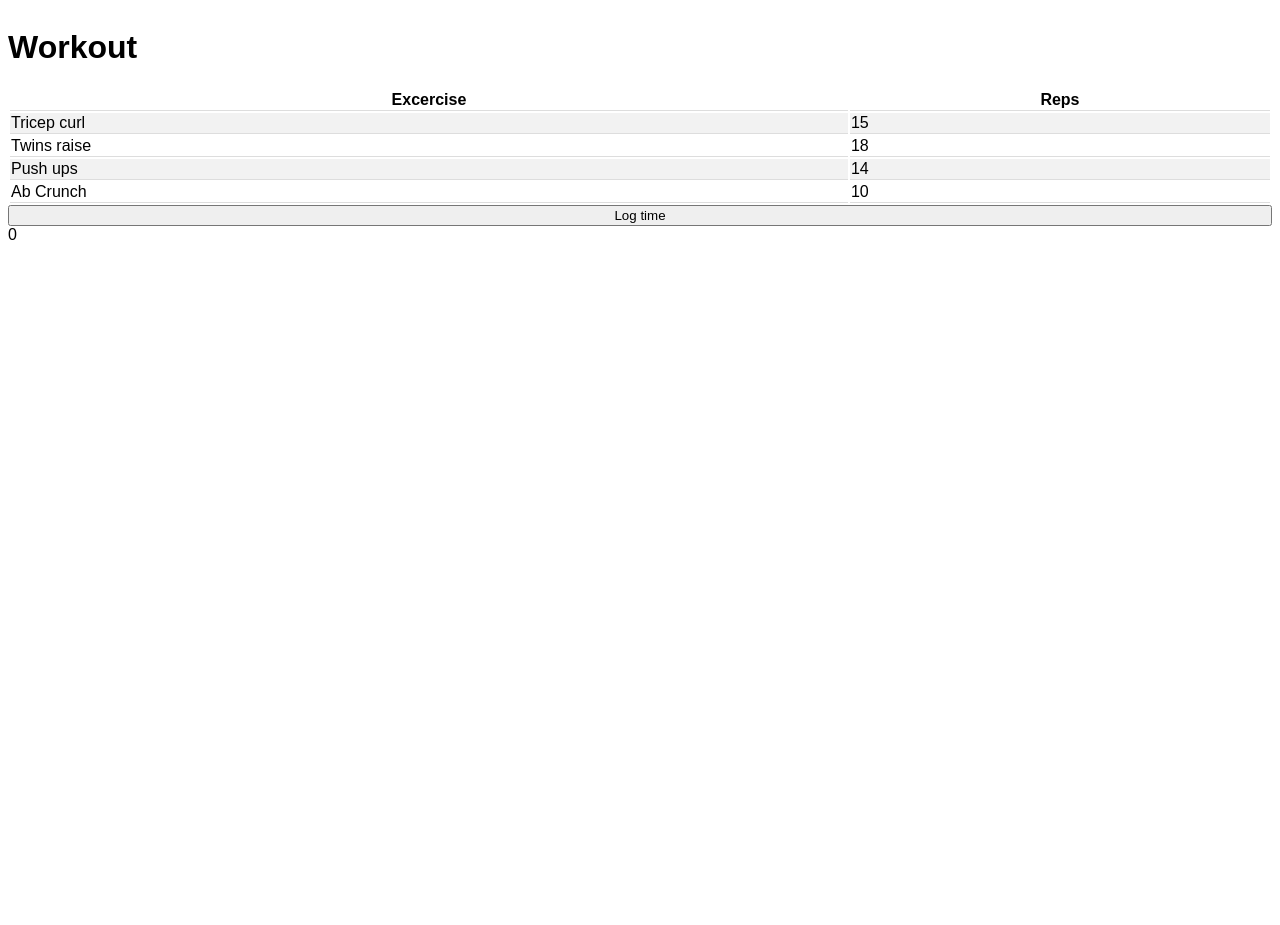
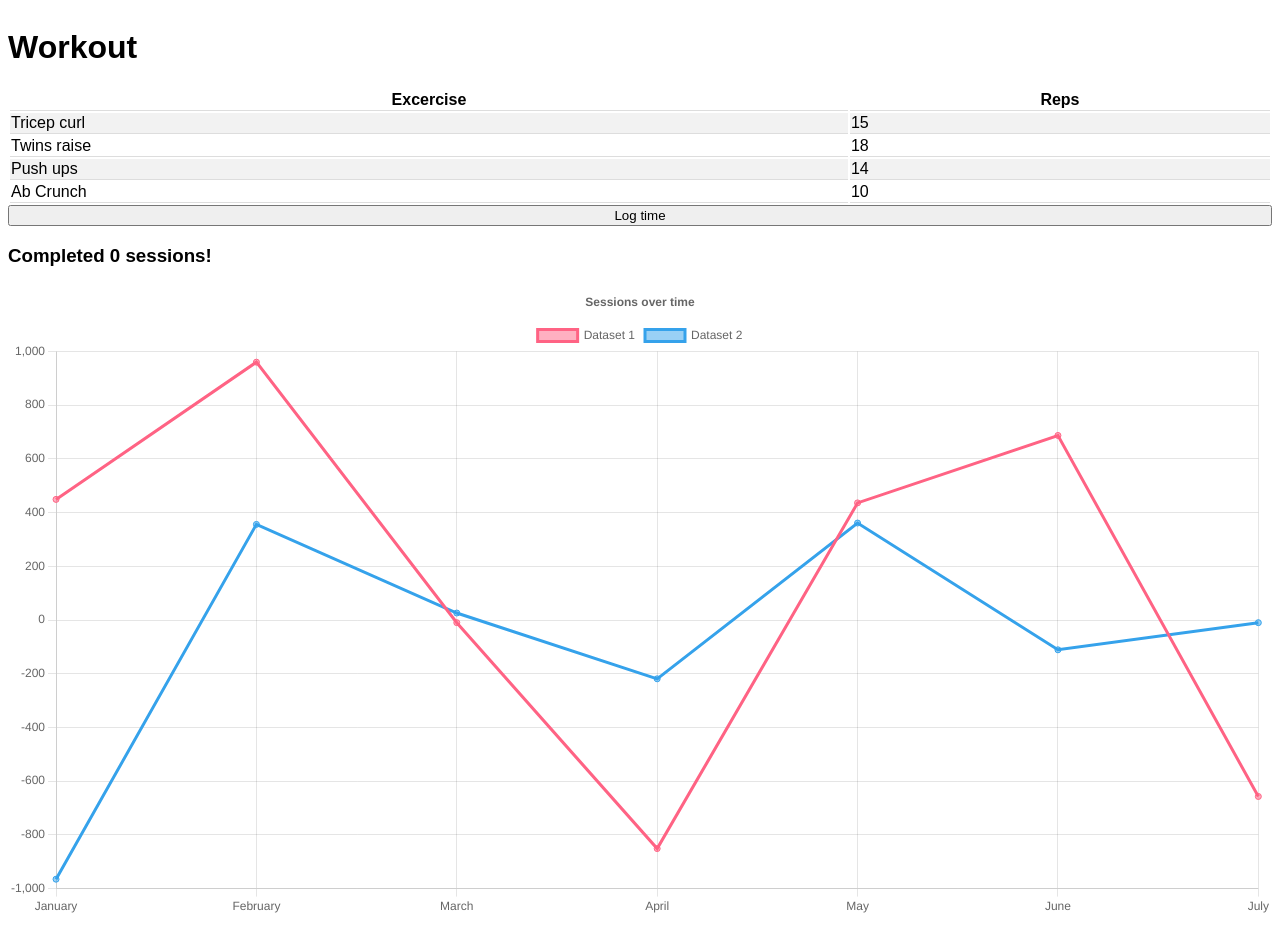
Before and after one commit to fxcircus/fitness-journey, a React (Create React App) app: page / in a window 1280 px wide. Before the commit the page ends 800 px from the top, so only its background shows below. Built offline with nearby package versions, Linux system fonts and the light colour scheme; no server answers.

Commit message:
line chart

```diff
--- a/package.json
+++ b/package.json
@@ -7,11 +7,14 @@
     "@testing-library/react": "^13.2.0",
     "@testing-library/user-event": "^13.5.0",
     "axios": "^0.27.2",
+    "chart.js": "^3.8.0",
     "dotenv": "^16.0.0",
     "express": "^4.18.1",
+    "faker": "5.5.3",
     "method-override": "^3.0.0",
     "mongoose": "^6.3.2",
     "react": "^18.1.0",
+    "react-chartjs-2": "^4.2.0",
     "react-dom": "^18.1.0",
     "react-router-dom": "^6.3.0",
     "react-scripts": "5.0.1",
--- /dev/null
+++ b/src/components/LineChart.jsx
@@ -0,0 +1,60 @@
+import React from 'react';
+import {
+  Chart as ChartJS,
+  CategoryScale,
+  LinearScale,
+  PointElement,
+  LineElement,
+  Title,
+  Tooltip,
+  Legend,
+} from 'chart.js';
+import { Line } from 'react-chartjs-2';
+import faker from 'faker';
+
+ChartJS.register(
+  CategoryScale,
+  LinearScale,
+  PointElement,
+  LineElement,
+  Title,
+  Tooltip,
+  Legend
+);
+
+export const options = {
+  responsive: true,
+  plugins: {
+    legend: {
+      position: 'top'
+    },
+    title: {
+      display: true,
+      text: 'Sessions over time',
+    },
+  },
+};
+
+const labels = ['January', 'February', 'March', 'April', 'May', 'June', 'July'];
+
+export const data = {
+  labels,
+  datasets: [
+    {
+      label: 'Dataset 1',
+      data: labels.map(() => faker.datatype.number({ min: -1000, max: 1000 })),
+      borderColor: 'rgb(255, 99, 132)',
+      backgroundColor: 'rgba(255, 99, 132, 0.5)',
+    },
+    {
+      label: 'Dataset 2',
+      data: labels.map(() => faker.datatype.number({ min: -1000, max: 1000 })),
+      borderColor: 'rgb(53, 162, 235)',
+      backgroundColor: 'rgba(53, 162, 235, 0.5)',
+    },
+  ],
+};
+
+export function LineChart() {
+  return <Line options={options} data={data} />;
+}
--- a/src/components/LogTime.jsx
+++ b/src/components/LogTime.jsx
@@ -1,4 +1,4 @@
-import { useState } from 'react'
+import { useState, useEffect } from 'react'
 import { createSession } from '../utilities/api/session-api'
 
 export default function LogTime (props) {
@@ -8,7 +8,12 @@
         console.log(timestamp)
         const payload = { "sessionTimestamp": timestamp}
         const res = await createSession(payload)
+        props.setRender(!props.render)
     }
+
+    useEffect(() => {
+
+    },[props.render])
 
     return(
         <button onClick={(e) => {sendData(e)}}>
--- a/src/components/Stats.jsx
+++ b/src/components/Stats.jsx
@@ -1,22 +1,66 @@
 import { useState, useEffect } from 'react'
 import { getSessions } from '../utilities/api/session-api'
+import { LineChart } from './LineChart'
+// import { Chart as ChartJS, ArcElement, Tooltip, Legend } from 'chart.js';
+// import { Doughnut } from 'react-chartjs-2';
+// ChartJS.register(ArcElement, Tooltip, Legend);
 
 export default function Stats (props) {
-    const [numOfSessions, setNumOfSessions] = useState(0)
-    const [sessions, setSessions] = useState([])
+    const [ numOfSessions, setNumOfSessions ] = useState(0)
+    const [ sessions, setSessions ] = useState([])
+    const [ datesThisMonth, setDatesThisMonth ] = useState([])
+
+    const filterThisMonthSessions = (dateArr) => {
+        const res = []
+        dateArr.forEach(date => {
+            console.log(date.sessionTimestamp)
+        })
+    }
 
     const getAllSessions = async () => {
         const res = await getSessions()
         setSessions(res)
         setNumOfSessions(res.length)
+        filterThisMonthSessions(res)
         // console.log(res)
     }
 
     useEffect(() => {
         getAllSessions()
-    })
+    }, [props.render])
+
+    const data = {
+        labels: ['Red', 'Blue', 'Yellow', 'Green', 'Purple', 'Orange'],
+        datasets: [
+          {
+            label: '# of Votes',
+            data: [12, 19, 3, 5, 2, 3],
+            backgroundColor: [
+              'rgba(255, 99, 132, 0.2)',
+              'rgba(54, 162, 235, 0.2)',
+              'rgba(255, 206, 86, 0.2)',
+              'rgba(75, 192, 192, 0.2)',
+              'rgba(153, 102, 255, 0.2)',
+              'rgba(255, 159, 64, 0.2)',
+            ],
+            borderColor: [
+              'rgba(255, 99, 132, 1)',
+              'rgba(54, 162, 235, 1)',
+              'rgba(255, 206, 86, 1)',
+              'rgba(75, 192, 192, 1)',
+              'rgba(153, 102, 255, 1)',
+              'rgba(255, 159, 64, 1)',
+            ],
+            borderWidth: 1,
+          },
+        ],
+      }
 
     return (
-        <div>{numOfSessions}</div>
+        <div className='Stats'>
+            <h3>Completed {numOfSessions} sessions!</h3>
+            {/* <Doughnut data={data} /> */}
+            <LineChart />
+        </div>
     )
 }
--- a/src/pages/App/App.js
+++ b/src/pages/App/App.js
@@ -6,13 +6,13 @@
 
 
 export default function App() {
-
+    const [ render, setRender ] = useState(false)
     return(
         <main>
             <h1>Workout</h1>
-            <ExcerciseTable routine={workoutA} />
-            <LogTime />
-            <Stats />
+            <ExcerciseTable routine={workoutA} render={render} setRender={setRender} />
+            <LogTime render={render} setRender={setRender} />
+            <Stats render={render} setRender={setRender} />
         </main>
     )
 }
```
Also changed, not shown: 1 other file (tests, documents, lock files or other folders).
